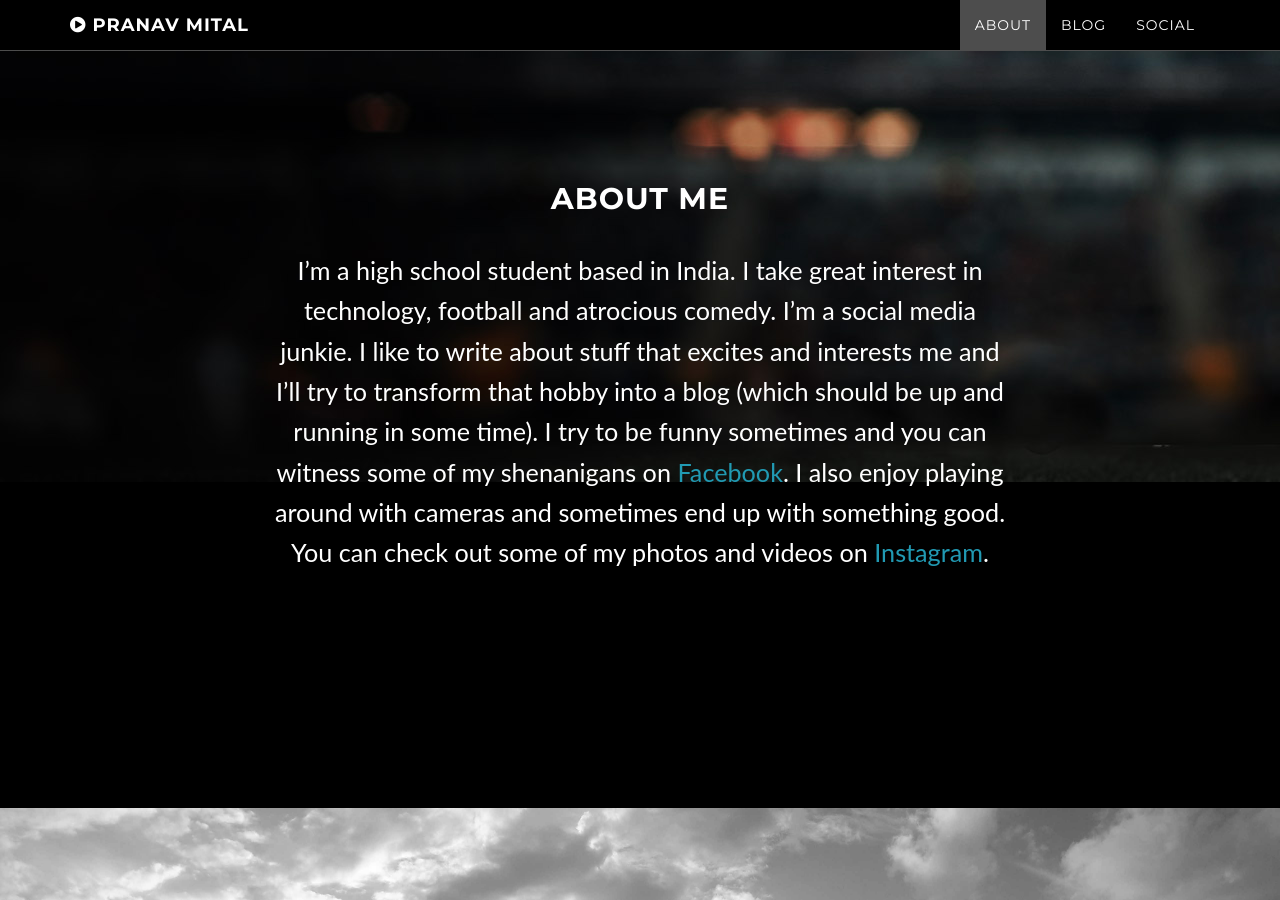
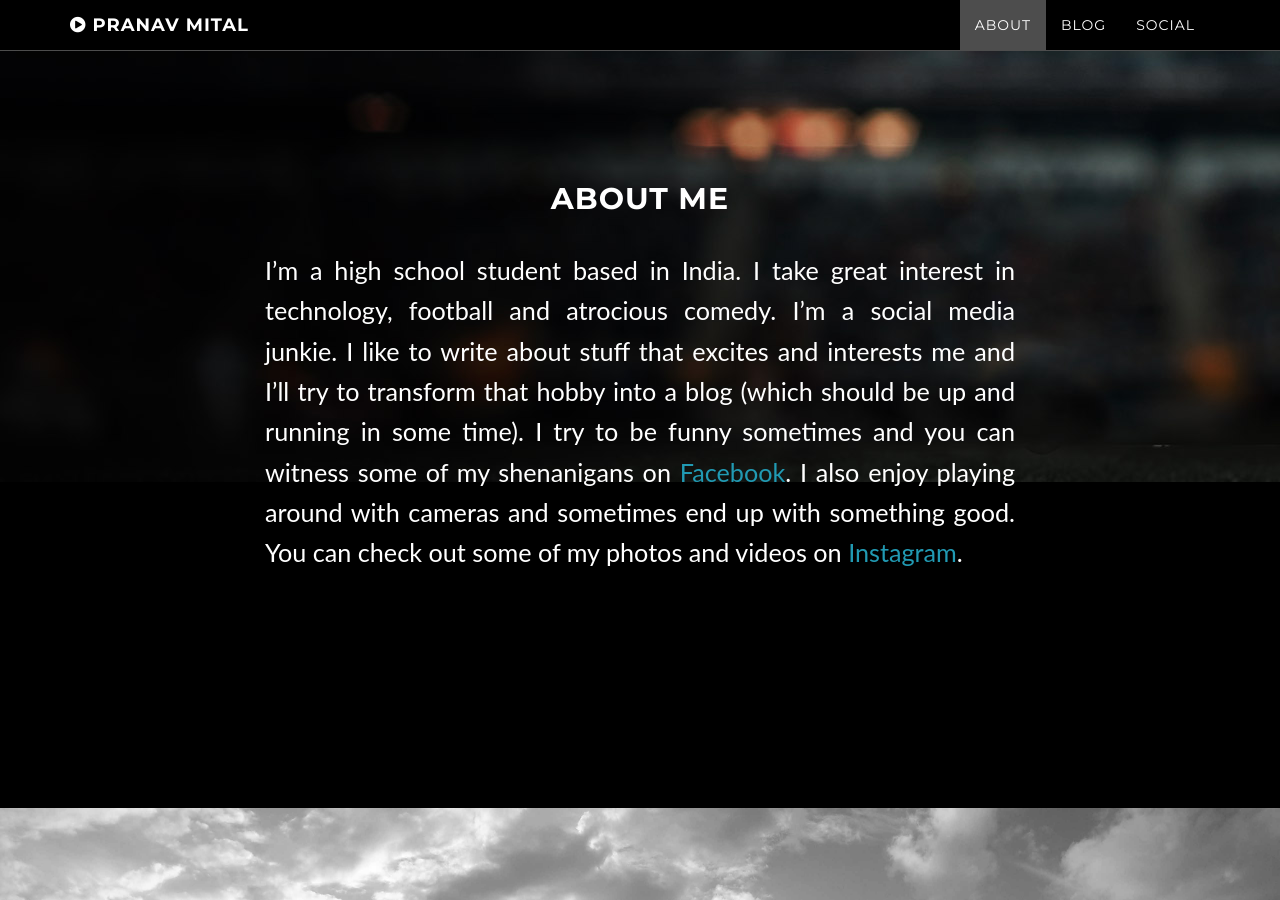
Before and after one commit to pranavmital/pranavmital.github.io, a Jekyll site: the page built from index.html, in a window 1280 px wide and 900 px high, scrolled down 918 px. Built offline with Jekyll 4.4.1, drawn with Linux system fonts in a browser that asks for light colours.

Commit message:
AboutMe: Justify-ALign

```diff
--- a/_includes/about.html
+++ b/_includes/about.html
@@ -3,7 +3,9 @@
         <div class="row">
             <div class="col-lg-8 col-lg-offset-2">
                 <h2>About Me</h2>
-                <p>I’m a high school student based in India. I take great interest in technology, football and atrocious comedy. I’m a social media junkie. I like to write about stuff that excites and interests me and I’ll try to transform that hobby into a blog (which should be up and running in some time). I try to be funny sometimes and you can witness some of my shenanigans on <a href="https://www.facebook.com/realpranav">Facebook</a>. I also enjoy playing around with cameras and sometimes end up with something good. You can check out some of my photos and videos on <a href="https://www.instagram.com/pranavmital/">Instagram</a>.
+                <p style="
+                text-align: justify;
+                ">I’m a high school student based in India. I take great interest in technology, football and atrocious comedy. I’m a social media junkie. I like to write about stuff that excites and interests me and I’ll try to transform that hobby into a blog (which should be up and running in some time). I try to be funny sometimes and you can witness some of my shenanigans on <a href="https://www.facebook.com/realpranav">Facebook</a>. I also enjoy playing around with cameras and sometimes end up with something good. You can check out some of my photos and videos on <a href="https://www.instagram.com/pranavmital/">Instagram</a>.
 </p>
             </div>
         </div>
```
